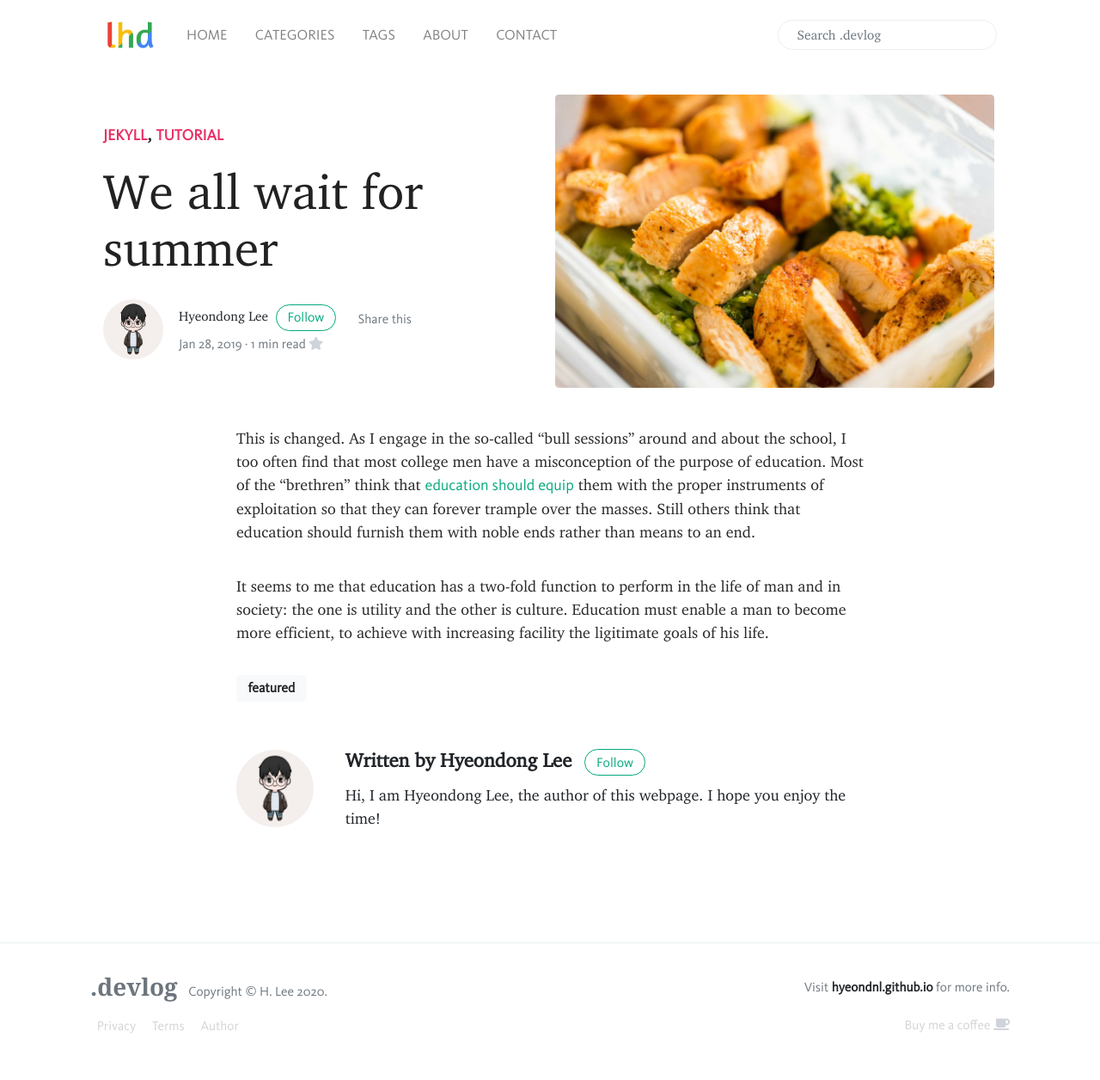
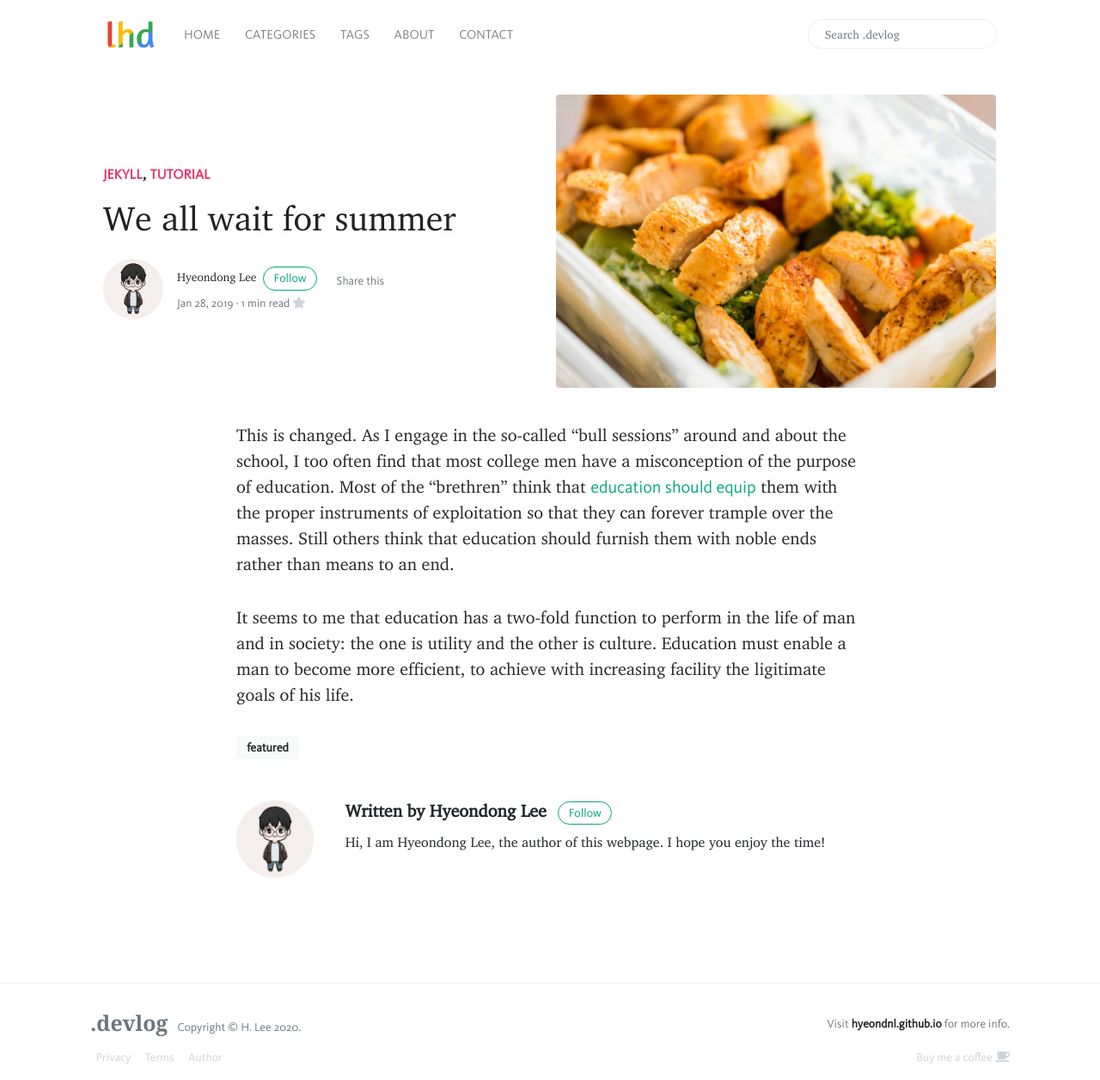
Before and after one commit to hayden-rhee/devlog, a Jekyll site: the page built from _posts/2019-01-28-we-all-wait-for-summer.md, in a window 1280 px wide and 1256 px high. Shown: the whole window at 86% size. Built offline with Jekyll 4.4.1, drawn with Linux system fonts in a browser that asks for light colours; nearby versions of some CDN libraries; comment, search, counter and statistics services are not loaded.

Commit message:
automatic commit on 2020-07-06 23:24:53

```diff
--- a/assets/css/theme.css
+++ b/assets/css/theme.css
@@ -661,7 +661,7 @@
 }
 .article-headline {
     font-family: "Caruta", Georgia,Times,"Times New Roman",serif;
-    font-size: 3.2rem;
+    font-size: 40px;
     font-weight: 400;
     line-height: 1.15;
     color: #222222;
@@ -784,7 +784,7 @@
     color:#999 !important;
 }
 div.a2a_full_footer {display:none;}
-@media (min-width: 950px) {
+@media (max-width: 950px) {
 	html {font-size:18px;}
 	 h6,.h6 {
 		 font-size: 1.1rem;
```
